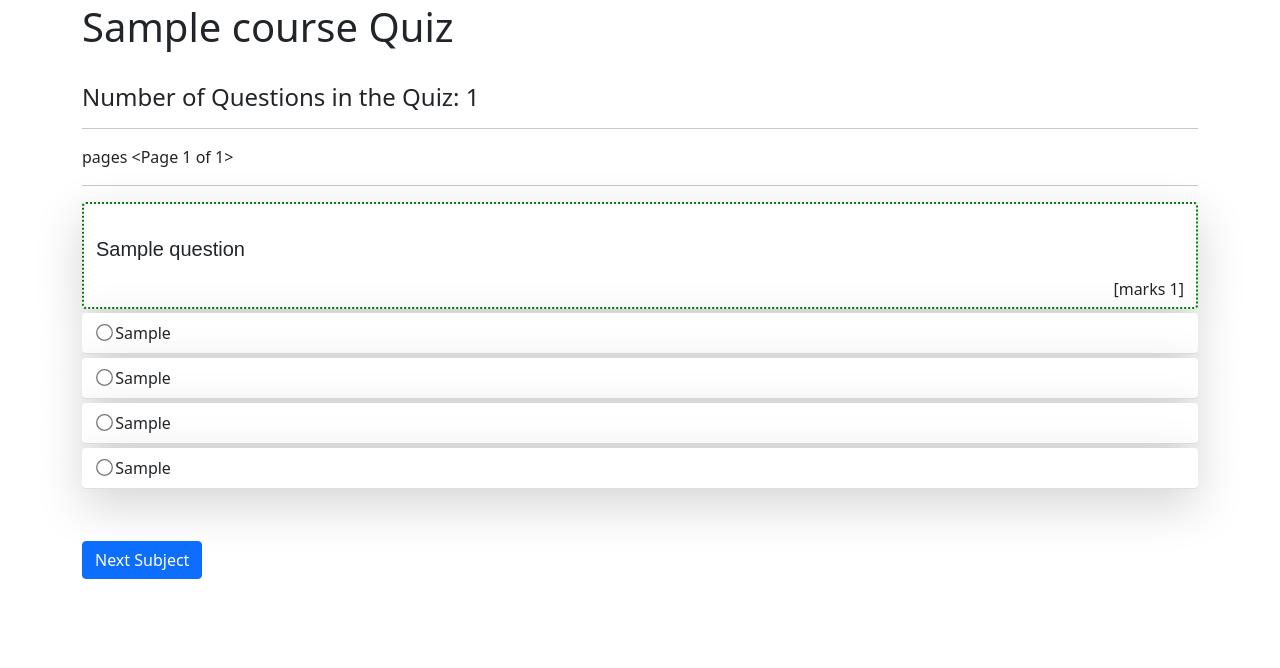
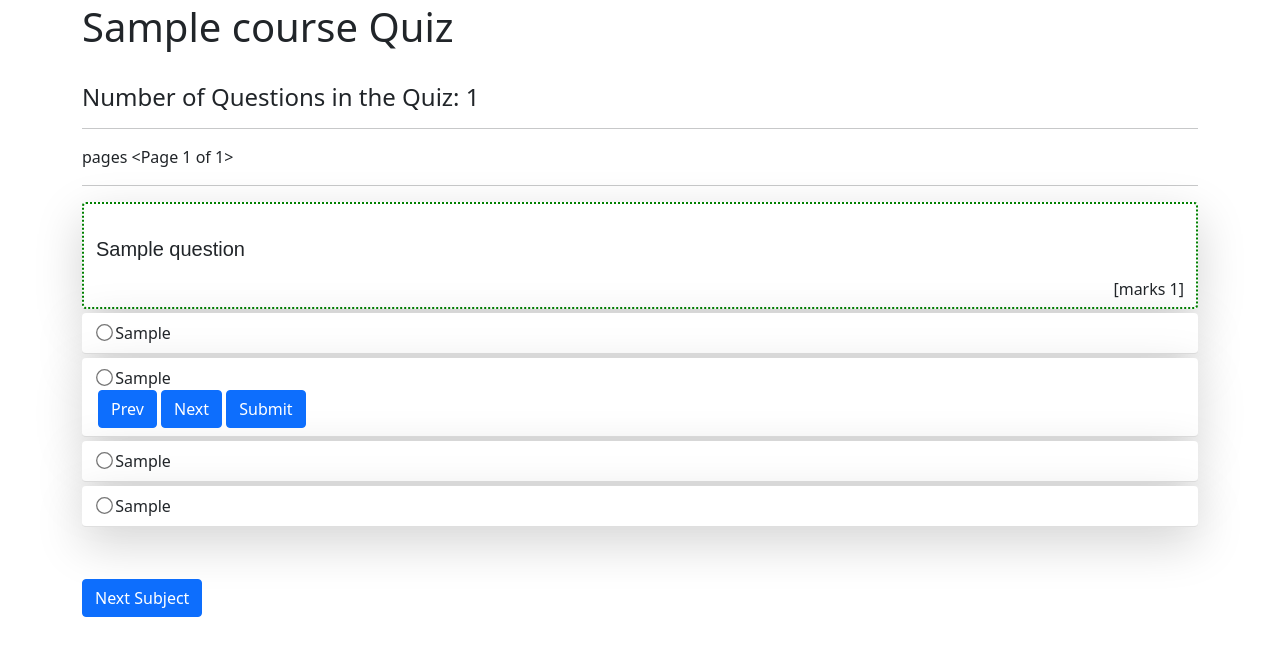
Before and after one commit to Ahmed-Dauda/jambcbt, a Django app: page /start-exam/1/ in a window 1280 px wide. Shown: the part 95-763 px from the top of the page. Before the commit the page ends 674 px from the top, so only its background shows below. Run offline with Django 4.2, Linux system fonts and the light colour scheme; a user stored in the database is signed in; tables that the repository leaves empty hold one stand-in row (values such as "Sample post").

Commit message:
Update start_exams.html

```diff
--- a/quiz/templates/quiz/start_exams.html
+++ b/quiz/templates/quiz/start_exams.html
@@ -250,6 +250,13 @@ function checkSecond(sec) {
   <input   type="radio" name="{{forloop.counter}}" id="{{q.option2}}"  value="Option2">
   <label for="option2">{{q.option2}}</label><br>
 
+	  <div class="azibsButtons">
+  <button type="button" id="previous"  class="btn btn-primary pull-left">Prev</button>
+
+  <button type="button" id="next"  class="btn btn-primary pull-right">Next</button>
+
+  <button type="button" id="submit" class="hidden btn btn-primary pull-right">Submit</button>
+</div>
 </div>
 {% endif %}
 
@@ -277,6 +284,27 @@ function checkSecond(sec) {
 </div>
 <br>
 
+<script>
+	$("#next").click(function () {
+  dataVal++;
+  $("#previous").removeClass('hidden');
+  dataVal == $(".idrow[data-questions]").length-1 ? $(this).addClass('hidden') : $(this).removeClass('hidden');
+  ShowTheelement(dataVal);
+  if (dataVal == $(".idrow[data-questions]").length-1) {
+    $("#submit").removeClass('hidden');
+  }
+});
+
+$("#previous").click(function () {
+  dataVal--;
+  $("#next").removeClass('hidden');
+  dataVal == 0 ? $(this).addClass('hidden') : $(this).removeClass('hidden');
+  ShowTheelement(dataVal);
+  if (dataVal == $(".idrow[data-questions]").length-2) {
+    $("#submit").addClass('hidden');
+  }
+});
+</script>
 <script>
   function saveAns(){
 
```
